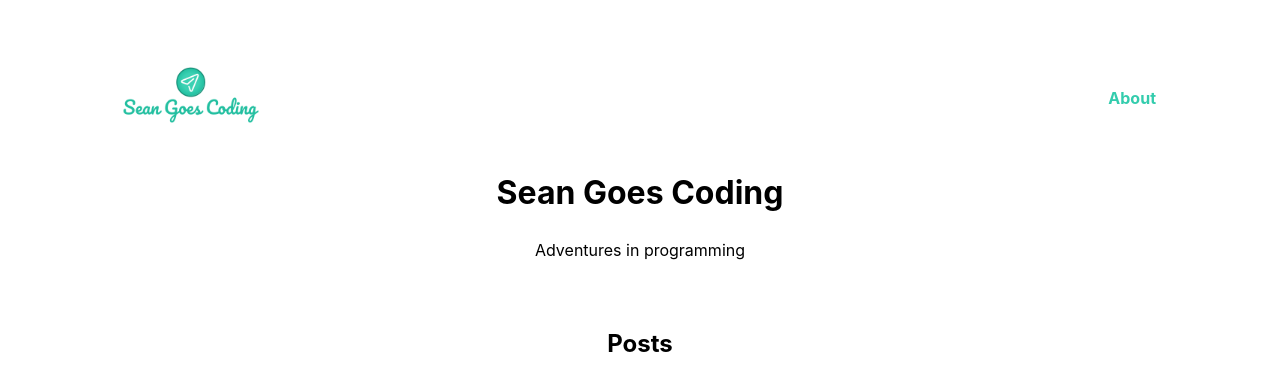
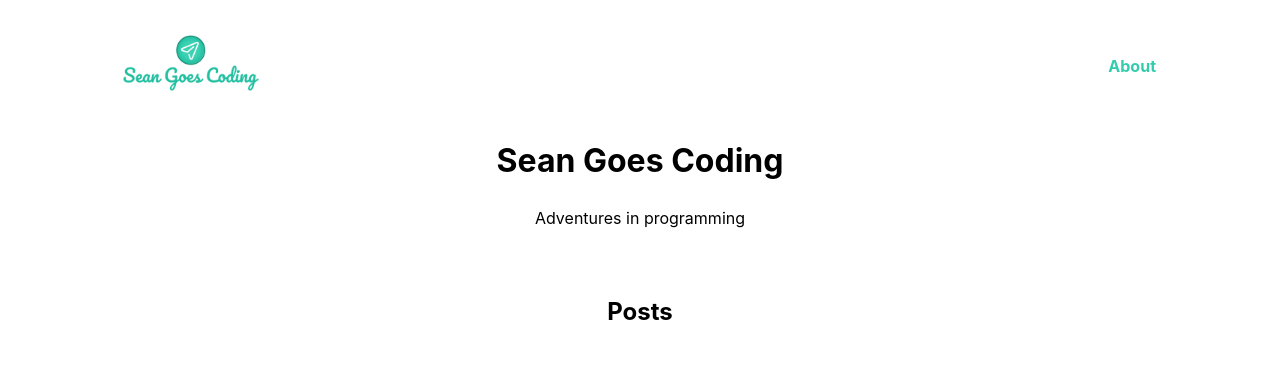
Before and after one commit to srobertson421/seangoescoding, a website: page main.html in a window 1280 px wide. Drawn offline with Linux system fonts and the light colour scheme.

Commit message:
fixed padding issue

```diff
--- a/public/styles/seangoescoding.css
+++ b/public/styles/seangoescoding.css
@@ -9,3 +9,7 @@
 #main-logo {
   width: 150px;
 }
+
+footer, header, main {
+  padding-top: 0;
+}
```
